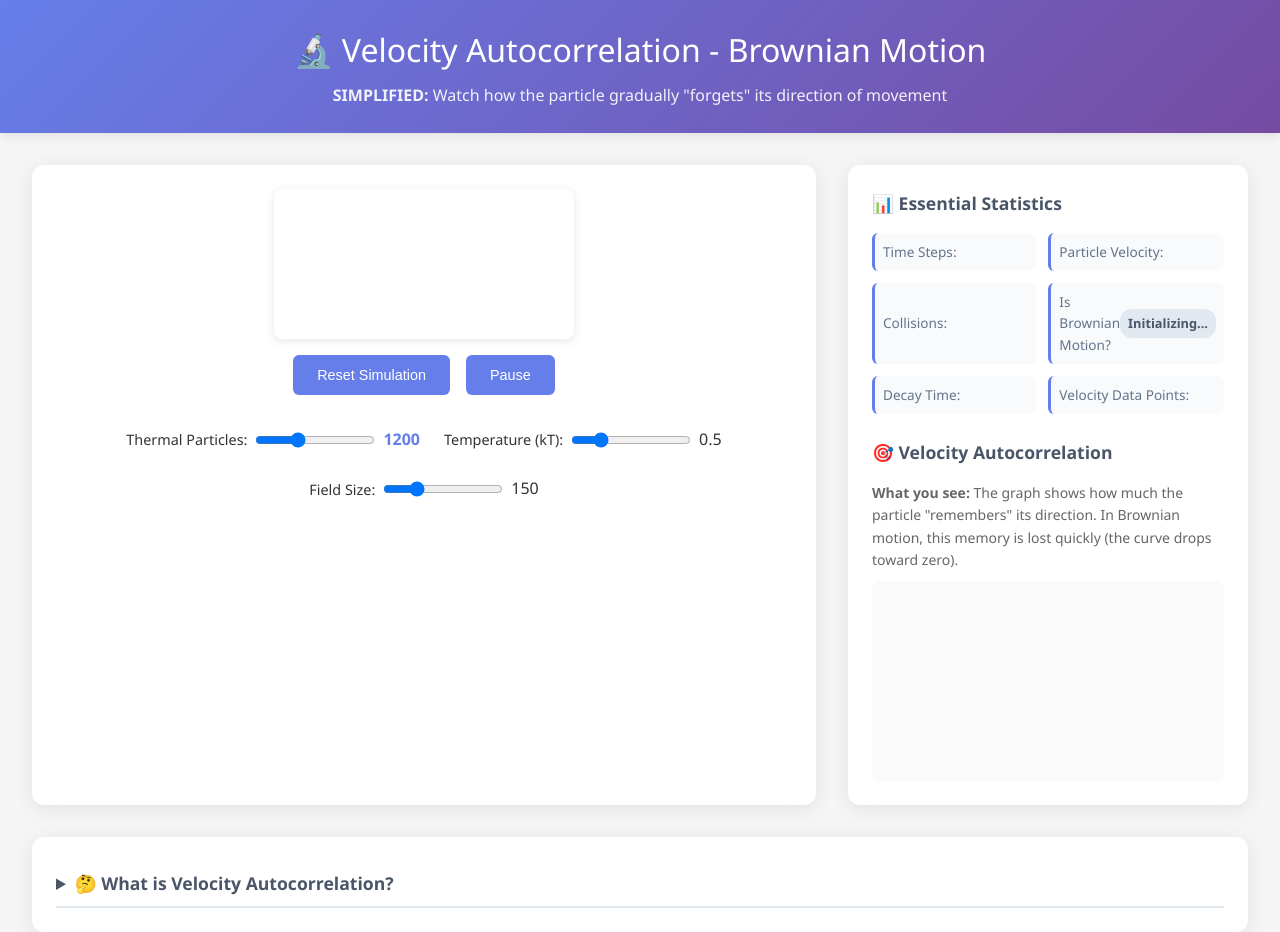
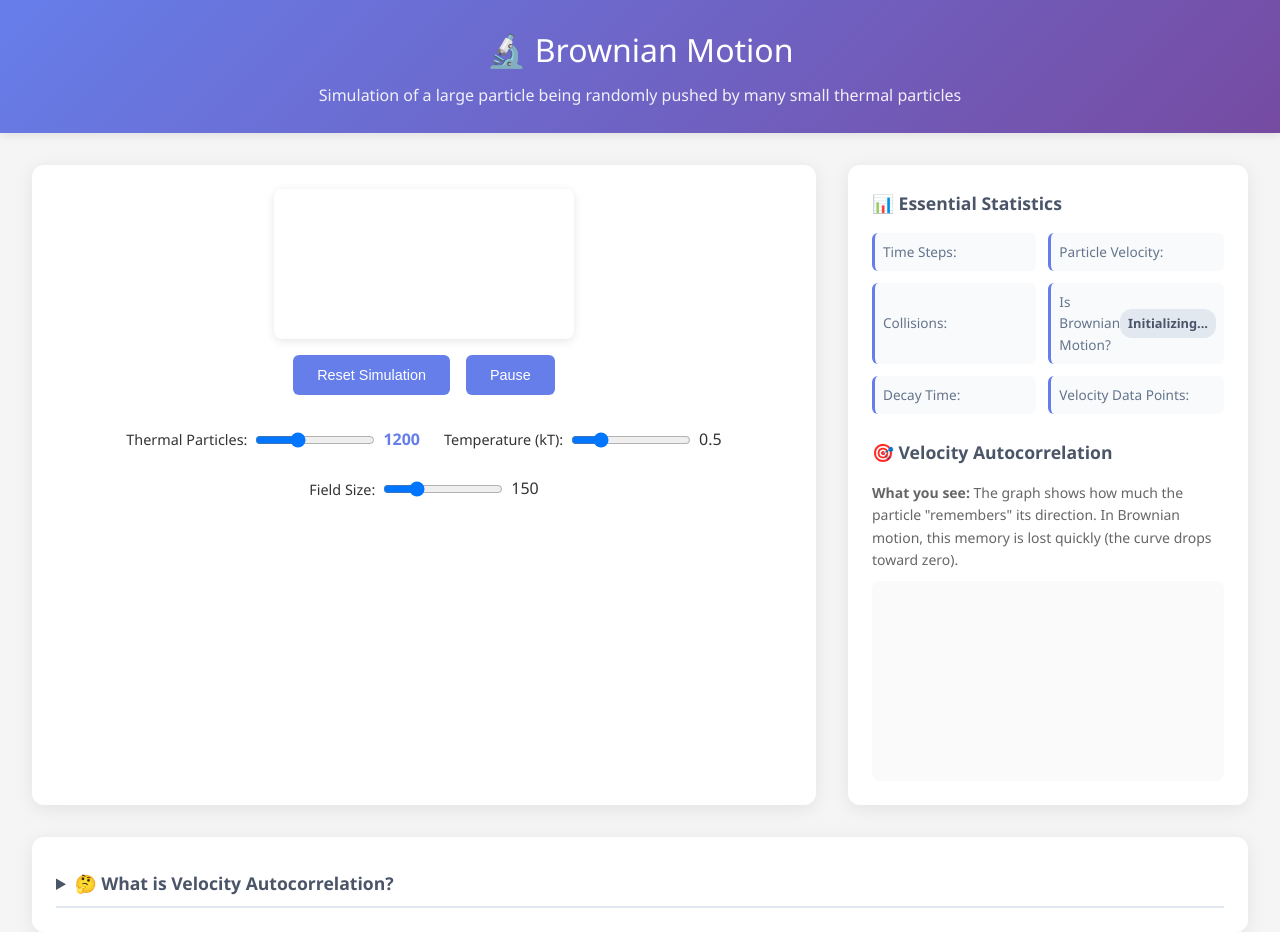
Before and after one commit to jfet97/cmcs_projects, a website built with Vite: page elastic_brownian_2d/src/index.html in a window 1280 px wide. Built offline with nearby package versions, Linux system fonts and the light colour scheme; what agentscript would draw is missing.

Commit message:
Refactor header content: update title and description for clarity in Brownian motion simulation

```diff
--- a/elastic_brownian_2d/src/index.html
+++ b/elastic_brownian_2d/src/index.html
@@ -8,8 +8,8 @@
 </head>
 <body>
     <header>
-        <h1>🔬 Velocity Autocorrelation - Brownian Motion</h1>
-        <p><strong>SIMPLIFIED:</strong> Watch how the particle gradually "forgets" its direction of movement</p>
+        <h1>🔬 Brownian Motion</h1>
+        <p>Simulation of a large particle being randomly pushed by many small thermal particles</p>
     </header>
 
     <main>
```
